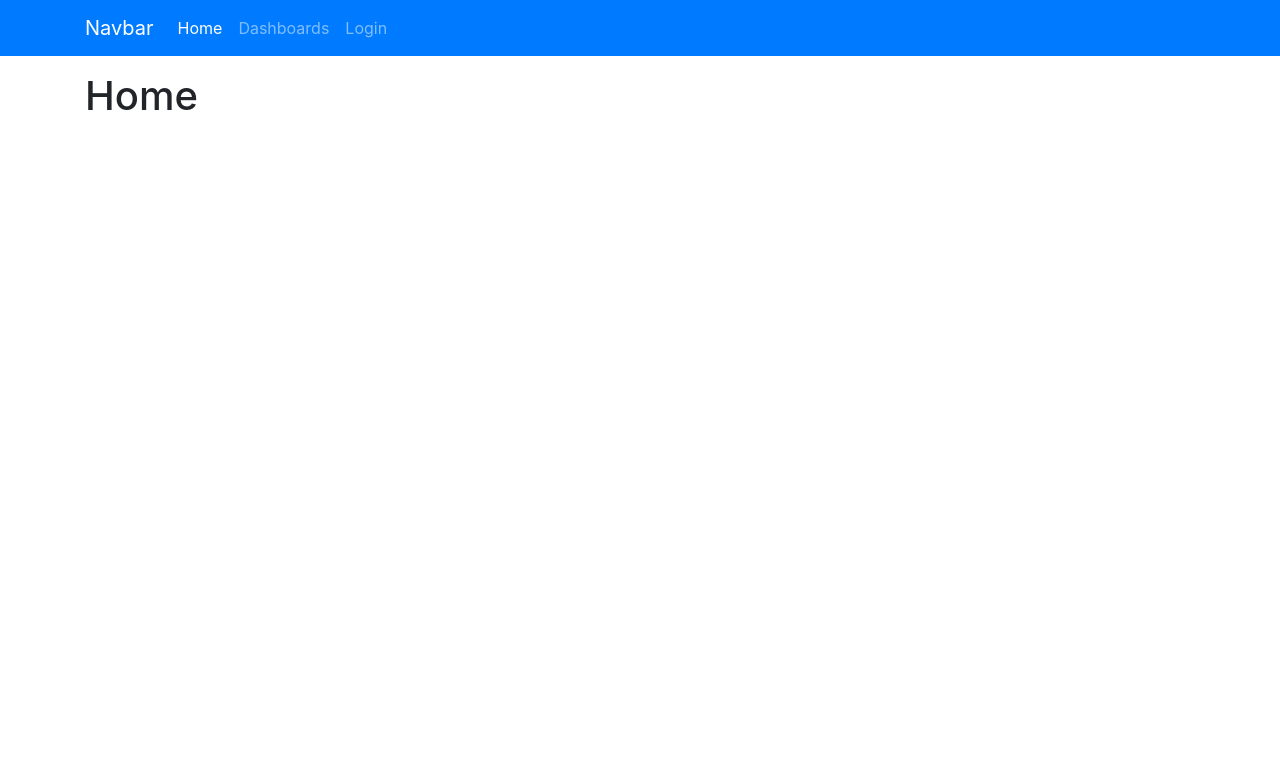
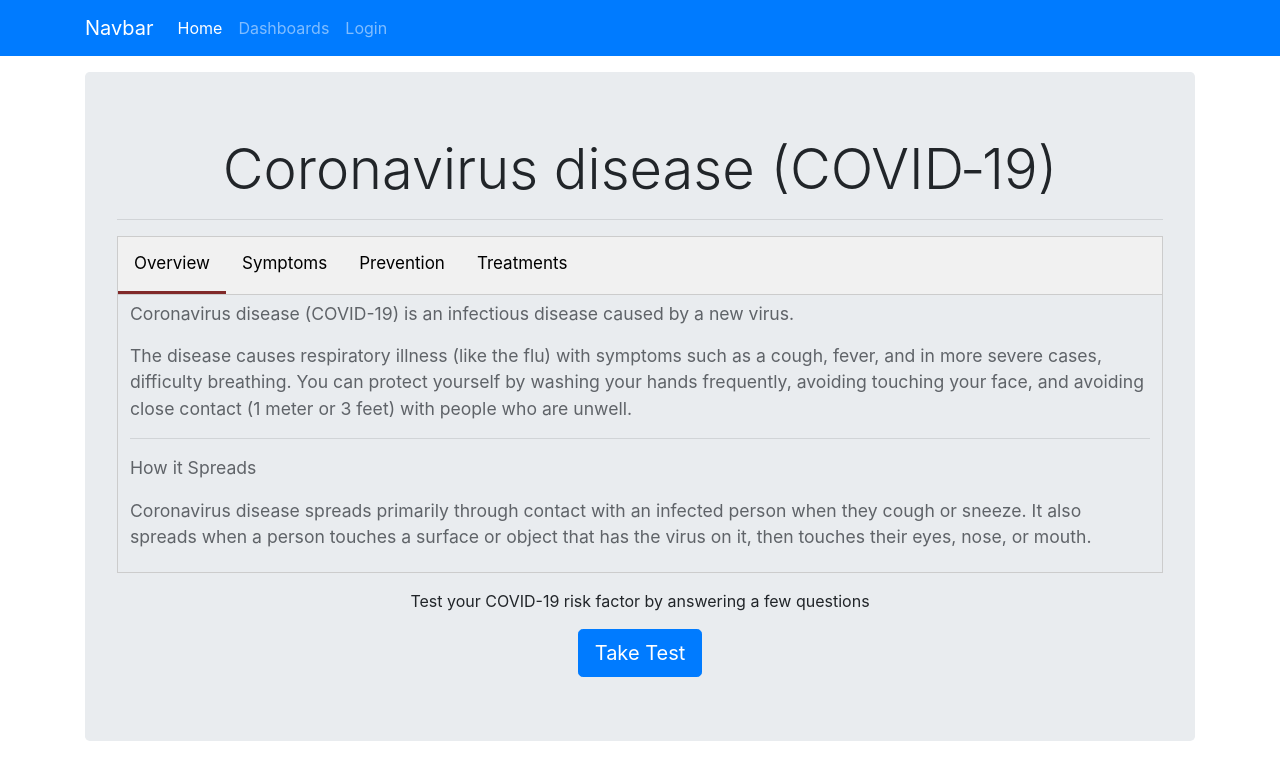
Before and after one commit to lokesh-kadiyala98/med-frontend, a React (Create React App) app: page / in a window 1280 px wide. Shown: the top 780 px of the page. Built offline with nearby package versions, Linux system fonts and the light colour scheme; the HTML template or start-up script is replaced by a standard one.

Commit message:
Added Features: COVID-19 Jumbotron

```diff
--- a/src/components/dashboards/dashboards.jsx
+++ b/src/components/dashboards/dashboards.jsx
@@ -22,7 +22,7 @@ class Dashboards extends Component {
     render() {
         return (
             <section className="row">
-                <div className="col-sm-6 col-md-4 col-lg-3">
+                <div className="col-sm-6 col-md-4 col-lg-3 mt-3">
                     <NavLink to="/dashboards/knowYourHeart" >
                         <LinkBox
                             body="Know Your Heart"
@@ -32,10 +32,10 @@ class Dashboards extends Component {
                         />
                     </NavLink>
                 </div>
-                <div className="col-sm-6 col-md-4 col-lg-3">
+                <div className="col-sm-6 col-md-4 col-lg-3 mt-3">
                     <NavLink to="/dashboards/diagnoseYourDisease" >
                         <LinkBox
-                            body="Diagnose Your Disease"
+                            body="Diagnose Disease"
                             fntClr='rgb(18, 96, 51)'
                             bgClr='rgb(46, 204, 113)'
                             icon={<i className="fas fa-notes-medical"></i>}
@@ -43,7 +43,7 @@ class Dashboards extends Component {
                     </NavLink>
                 </div>
                 {this.state.admin ?
-                    <div className="col-sm-6 col-md-4 col-lg-3">
+                    <div className="col-sm-6 col-md-4 col-lg-3 mt-3">
                         <NavLink to="/dashboards/salesForecast" >
                             <LinkBox
                                 body="Sales Dashboard"
@@ -54,7 +54,7 @@ class Dashboards extends Component {
                             />
                         </NavLink>
                     </div> :
-                    <div className="col-sm-6 col-md-4 col-lg-3" onClick={() => {this.setState({ showModal:true })}}>
+                    <div className="col-sm-6 col-md-4 col-lg-3 mt-3" onClick={() => {this.setState({ showModal:true })}}>
                         <LinkBox
                             body="Sales Dashboard"
                             fntClr='rgb(60, 28, 74)'
@@ -64,6 +64,16 @@ class Dashboards extends Component {
                         />
                     </div>
                 }
+                <div className="col-sm-6 col-md-4 col-lg-3 mt-3">
+                    <NavLink to="/dashboards/coronaStats" >
+                        <LinkBox
+                            body="Corona Statistics"
+                            fntClr='rgba(12, 36, 97, 1.0)'
+                            bgClr='rgba(74, 105, 189, 1.0)'
+                            icon={<i className="fas fa-virus"></i>}
+                        />
+                    </NavLink>
+                </div>
                 <ReactModal id="user-report"
                     ariaHideApp={false}
                     isOpen={this.state.showModal}
--- a/src/components/home.jsx
+++ b/src/components/home.jsx
@@ -1,10 +1,113 @@
 import React, { Component } from 'react';
+import { Link } from 'react-router-dom';
 
 class Home extends Component {
     state = {  }
+
+    openTab = (e, itemName) => {
+        var i, tabcontent, tablinks;
+        tabcontent = document.getElementsByClassName("tabcontent");
+        for (i = 0; i < tabcontent.length; i++) {
+            tabcontent[i].style.display = "none";
+        }
+        tablinks = document.getElementsByClassName("tablinks");
+        for (i = 0; i < tablinks.length; i++) {
+            tablinks[i].className = tablinks[i].className.replace(" active", "");
+        }
+        document.getElementById(itemName).style.display = "block";
+        e.currentTarget.className += " active";
+    }
+
     render() {
         return (
-            <h1>Home</h1>
+            <div className="jumbotron">
+                <h1 className="display-4 text-center">Coronavirus disease (COVID‑19)</h1>
+                <hr/>
+                <div className="tab">
+                    <button className="tablinks active" onClick={(e) => this.openTab(e,  'Overview')}>Overview</button>
+                    <button className="tablinks" onClick={(e) => this.openTab(e,  'Symptoms')}>Symptoms</button>
+                    <button className="tablinks" onClick={(e) => this.openTab(e,  'Prevention')}>Prevention</button>
+                    <button className="tablinks" onClick={(e) => this.openTab(e,  'Treatments')}>Treatments</button>
+                </div>
+
+                <div id="Overview" style={{display: 'block'}} className="tabcontent">
+                    <div className='larger-110'>
+                        <p>Coronavirus disease (COVID-19) is an infectious disease caused by a new virus.</p>
+                        <p>
+                            The disease causes respiratory illness (like the flu) with symptoms such as a cough, fever, and in more severe cases, difficulty breathing. You can protect yourself by washing your hands frequently, avoiding touching your face, and avoiding close contact (1 meter or 3 feet) with people who are unwell.
+                        </p>
+                        <hr/>
+                        <p>How it Spreads</p>
+                        <p>
+                            Coronavirus disease spreads primarily through contact with an infected person when they cough or sneeze. It also spreads when a person touches a surface or object that has the virus on it, then touches their eyes, nose, or mouth.
+                        </p>
+                    </div>
+                </div>
+
+                <div id="Symptoms" className="tabcontent">
+                    <div className='larger-110'>
+                        <ul>
+                            <li>cough</li>
+                            <li>fever</li>
+                            <li>tiredness</li>
+                            <li>sifficulty breathing</li>
+                        </ul>
+                        <p>
+                            People may be sick with the virus for 1 to 14 days before developing symptoms. The most common symptoms of coronavirus disease (COVID-19) are fever, tiredness, and dry cough. Most people (about 80%) recover from the disease without needing special treatment.
+                        </p>
+                        <p>
+                            More rarely, the disease can be serious and even fatal. Older people, and people with other medical conditions (such as asthma, diabetes, or heart disease), may be more vulnerable to becoming severely ill.
+                        </p>
+                    </div>
+                </div>
+
+                <div id="Prevention" className="tabcontent">
+                    <div className='larger-110'>
+                        <p>There’s currently no vaccine to prevent coronavirus disease (COVID-19).</p>
+                        <hr/>
+                        <p>You can protect yourself and help prevent spreading the virus to others if you:</p>
+
+                        <div className='larger-120'>
+                            <p>
+                                Do<br/>
+                                <i className='fas fa-hands-wash text-success'></i> Wash your hands regularly for 20 seconds, with soap and water or alcohol-based hand rub<br/>
+                                <i className='fas fa-head-side-mask text-success'></i> Cover your nose and mouth with a disposable tissue or flexed elbow when you cough or sneeze<br/>
+                                <i className='fas fa-people-arrows text-success'></i> Avoid close contact (1 meter or 3 feet) with people who are unwell<br/>
+                                <i className='fas fa-house-user text-success'></i> Stay home and self-isolate from others in the household if you feel unwell
+                            </p>
+                        <p>
+                            Don't<br/>
+                            <i className='fas fa-handshake-slash text-danger'></i> Touch your eyes, nose, or mouth if your hands are not clean
+                        </p>
+                        </div>
+                    </div>
+                </div>
+
+                <div id="Treatments" className="tabcontent">
+                    <div className='larger-110'>
+                        <p>There is no specific medicine to prevent or treat coronavirus disease (COVID-19). People may need supportive care to help them breathe.</p>
+                        <hr/>
+                        <p>Self-Care</p>
+                        <p>
+                            If you have mild symptoms, stay at home until you’ve recovered. You can relieve your symptoms if you:
+                            <br/>
+                            • rest and sleep<br/>
+                            • keep warm<br/>
+                            • drink plenty of liquids<br/>
+                            • use a room humidifier or take a hot shower to help ease a sore throat and cough<br/>
+                        </p>
+                        <hr />
+                        <p>Medical Treatments</p>
+                        <p>
+                            If you develop a fever, cough, and have difficulty breathing, promptly seek medical care. Call in advance and tell your health provider of any recent travel or recent contact with travelers.
+                        </p>
+                    </div>
+                </div>
+                <p className="text-center mt-3">Test your COVID-19 risk factor by answering a few questions</p>
+                <div className="text-center">
+                    <Link to="/dashboards" className="btn btn-primary btn-lg">Take Test</Link>
+                </div>
+            </div>
         );
     }
 }
--- a/src/components/resources/css/style.css
+++ b/src/components/resources/css/style.css
@@ -1,6 +1,7 @@
 * {
     margin: 0;
     padding: 0;
+    text-rendering: optimizeLegibility;
 }
 
 a {
@@ -17,6 +18,45 @@ ul {
 
 li {
     list-style: none;
+}
+
+.tab {
+    overflow: hidden;
+    border: 1px solid #ccc;
+    background-color: #f1f1f1;
+}
+
+  /* Style the buttons inside the tab */
+.tab button {
+    background-color: inherit;
+    float: left;
+    border: none;
+    outline: none;
+    cursor: pointer;
+    padding: 14px 16px;
+    font-size: 17px;
+}
+
+.tab .tablinks:focus {
+    outline: none;
+}
+
+.tab .tablinks.active {
+    border-bottom: 3px solid #802929;
+}
+
+  /* Change background color of buttons on hover */
+.tab button:hover {
+    background-color: #ddd;
+}
+
+  /* Style the tab content */
+.tabcontent {
+    display: none;
+    padding: 6px 12px;
+    color: #5f6368;
+    border: 1px solid #ccc;
+    border-top: none;
 }
 
 .center {
@@ -59,8 +99,16 @@ li {
     color: white;
 }
 
+.larger-110 {
+    font-size: 110% !important;
+}
+
+.larger-120 {
+    font-size: 120% !important;
+}
+
 .larger-150 {
-    font-size: 150%;
+    font-size: 150% !important;
 }
 
 .dashboard-card {
```
